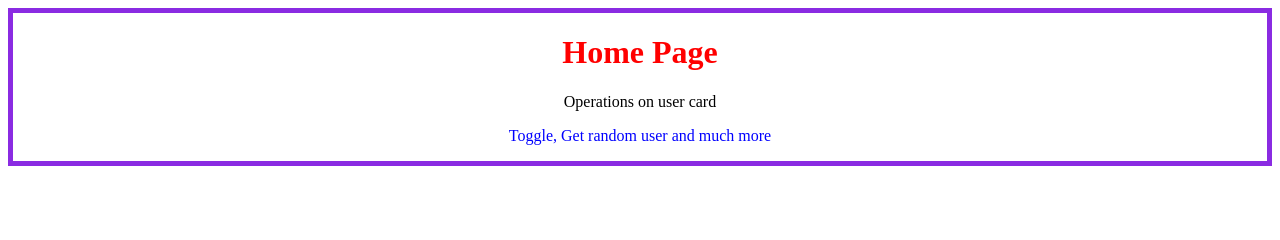
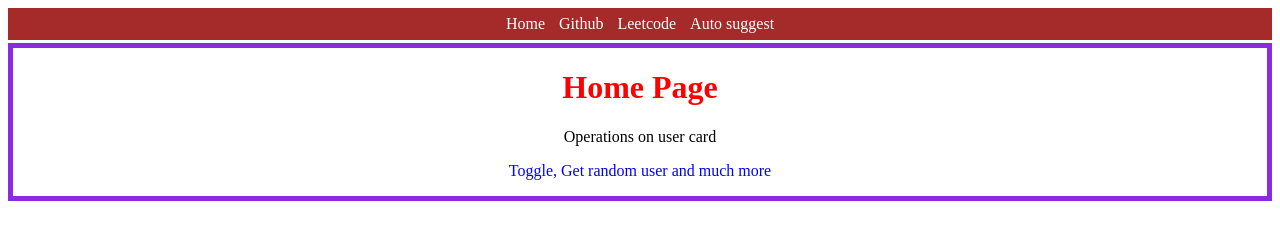
Before and after one commit to Rithvika615/auto-suggest, a website: page frontend/index.html in a window 1280 px wide. Drawn offline with Linux system fonts and the light colour scheme.

Commit message:
nav updated

```diff
--- a/frontend/index.css
+++ b/frontend/index.css
@@ -2,12 +2,11 @@
     color : red;
 }
 
-  #home-intro{
+#home-intro{
     text-align:center;
     /*border: 3px;
     border-color: black;
     border-style: solid;*/
-
     border: 5px solid blueviolet;
 }
 
@@ -18,3 +17,17 @@
 #p2{
     color:blue;
 }
+
+#nav{
+    text-align: center;
+    background-color: brown;
+    height:25px;
+    padding-top: 7px;
+    margin-bottom: 3px;
+}
+
+#nav a{
+    margin: 0px 5px;
+    text-decoration: none;
+    color: white;
+}
--- a/frontend/index.html
+++ b/frontend/index.html
@@ -7,6 +7,13 @@
     <link rel="stylesheet" href="index.css">
 </head>
 <body>
+    <div id="nav">
+        <a href="/">Home</a>
+        <a href="https://github.com" target="_blank">Github</a>
+        <a href="https:leetcode.com//">Leetcode</a>
+        <a href="./pages/autosuggest.html">Auto suggest</a>
+    </div>
+
     <div id="home-intro">
     <h1> Home Page</h1>
     <p id="p1">Operations on user card</p>
--- a/frontend/index.js
+++ b/frontend/index.js
@@ -1,2 +1,3 @@
 console.log("Hello from JS");
-alert("Hello from JS");
+
+//alert("Hello from JS");
```
Also changed, not shown: frontend/pages/autosuggest.html (added, +11 -0 lines), server.js (line endings or trailing spaces).
